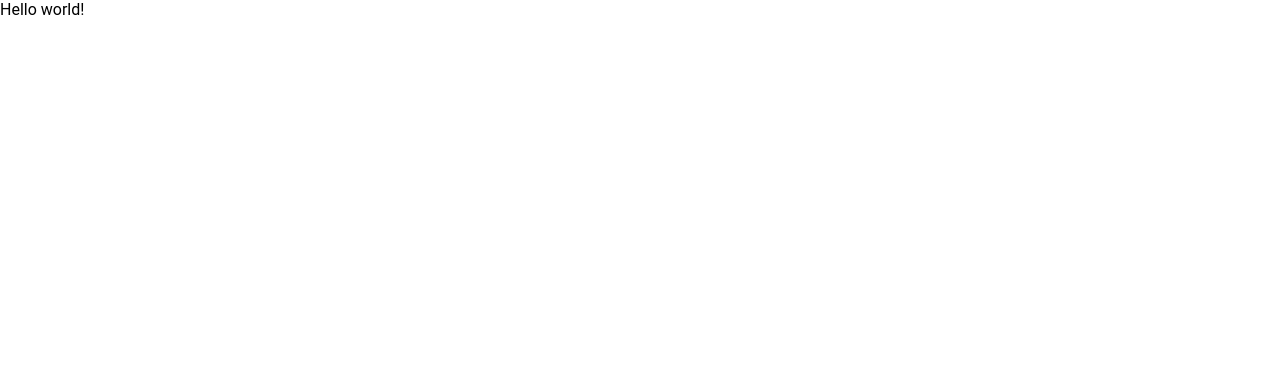
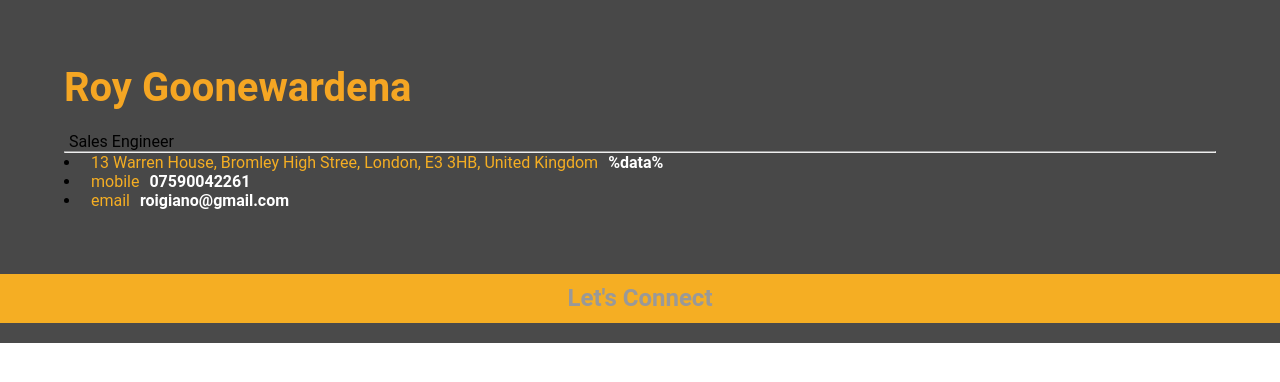
Before and after one commit to royg/frontend-nanodegree-resume, a plain HTML site: page frontend-nanodegree-resume-master/index.html in a window 1280 px wide. Drawn offline with Linux system fonts and the light colour scheme.

Commit message:
Committing up to lesson one JSON Changes.

```diff
--- a/frontend-nanodegree-resume-master/index.html
+++ b/frontend-nanodegree-resume-master/index.html
@@ -45,7 +45,6 @@ need to load. You'll see a lot of <link>s to CSS files for styles and
 </head>
 <body unresolved>
   <div id="main">
-  Hello world!   <!-- You'll be deleting this line in the course -->
 
     <!--
     Everything from here to the <script> tag below is the skeleton of your
--- a/frontend-nanodegree-resume-master/js/resumeBuilder.js
+++ b/frontend-nanodegree-resume-master/js/resumeBuilder.js
@@ -0,0 +1,97 @@
+var name = "Roy Goonewardena";
+var role = "Sales Engineer";
+var conactGeneric = {
+	"Address01" : "13 Warren House",
+	"Address02" : "Bromley High Stree",
+	"City"		: "London",
+	"PostCode"	: "E3 3HB",
+	"Country"	: "United Kingdom"
+}
+
+var  email = "roigiano@gmail.com";
+var  mobile = "07590042261";
+
+
+var skills = [ "Java" , "C#" , ".Net"];
+var bio  = {
+		"name" 		: name,
+		"role"  	: role,
+		"contact" 	: conactGeneric,
+		"contactString" : function () {
+							var contactDetails = this.conactGeneric;
+						    var reBuiltString = "";
+							for (var contactProperty in contactDetails) {
+								 reBuiltString  += contactDetails[contactProperty] + ", ";
+							     console.log(contactProperty);
+							 }
+							 console.log(reBuiltString);
+							 return (reBuiltString.slice(0, -2));
+ 						},
+		"email"		: email,
+		"mobile"	: mobile,
+		"skills"  	: skills,
+		"image"		: "images/fry.jpg",
+		"welcomeMsg": "Welcome to my Bio"
+}
+
+var education = {
+	"institutions"	: [
+	{
+			"name" : "University of Liverpool",
+			"year" : 2008,
+			"city" : "Liverpool",
+			"majors" : ["Software Engeering", "Telecoms"]
+	},
+	{
+			"name" : "National Institute of Business Management",
+			"year" : 1992,
+			"majors" : ["Software Systems Design", "Mainframes", "AS/400"],
+			"country" : "Sri Lanka"
+	}
+	]
+}
+
+$("#header").prepend(HTMLheaderName.replace("%data%", bio.name));
+$("#header").append(HTMLheaderRole.replace("%data%", bio.role));
+$("#header").append(HTMLcontactGeneric.replace("%contact%", bio.contactString));
+$("#header").append(HTMLmobile.replace("%data%", bio.mobile));
+$("#header").append(HTMLemail.replace("%data%", bio.email));
+
+/* var audacity = "audacity";
+var udacity = audacity.slice(1);
+var udacity = udacity.charAt(0).toUpperCase() + udacity.slice(1);
+
+console.log(udacity);
+
+var newArray = [];
+var myArray = [0,0,7];
+
+newArray = myArray;
+var indx = newArray.length;
+console.log(indx);
+if (indx > 0) {
+	newArray[(indx - 1)] += 1;
+}
+
+console.log	(newArray);
+
+var royJumbled = "rOy mArCELino GooNEEwarDena  ";
+var nameArrary = royJumbled.split(" ");
+
+for (var i = 0; i < nameArrary.length; i++) {
+	console.log (nameArrary[i]);
+	var splitName = nameArrary[i];
+	var newName = "";
+	for (var y = 0; y< splitName.length; y++){
+
+		 if (y == 0)
+		 	newName = splitName.charAt(y).toUpperCase();
+		 else
+		 	newName += splitName.charAt(y).toLowerCase();
+
+	}
+	nameArrary[i] = newName;
+ }
+
+console.log(nameArrary.join(" "));
+*/
```
